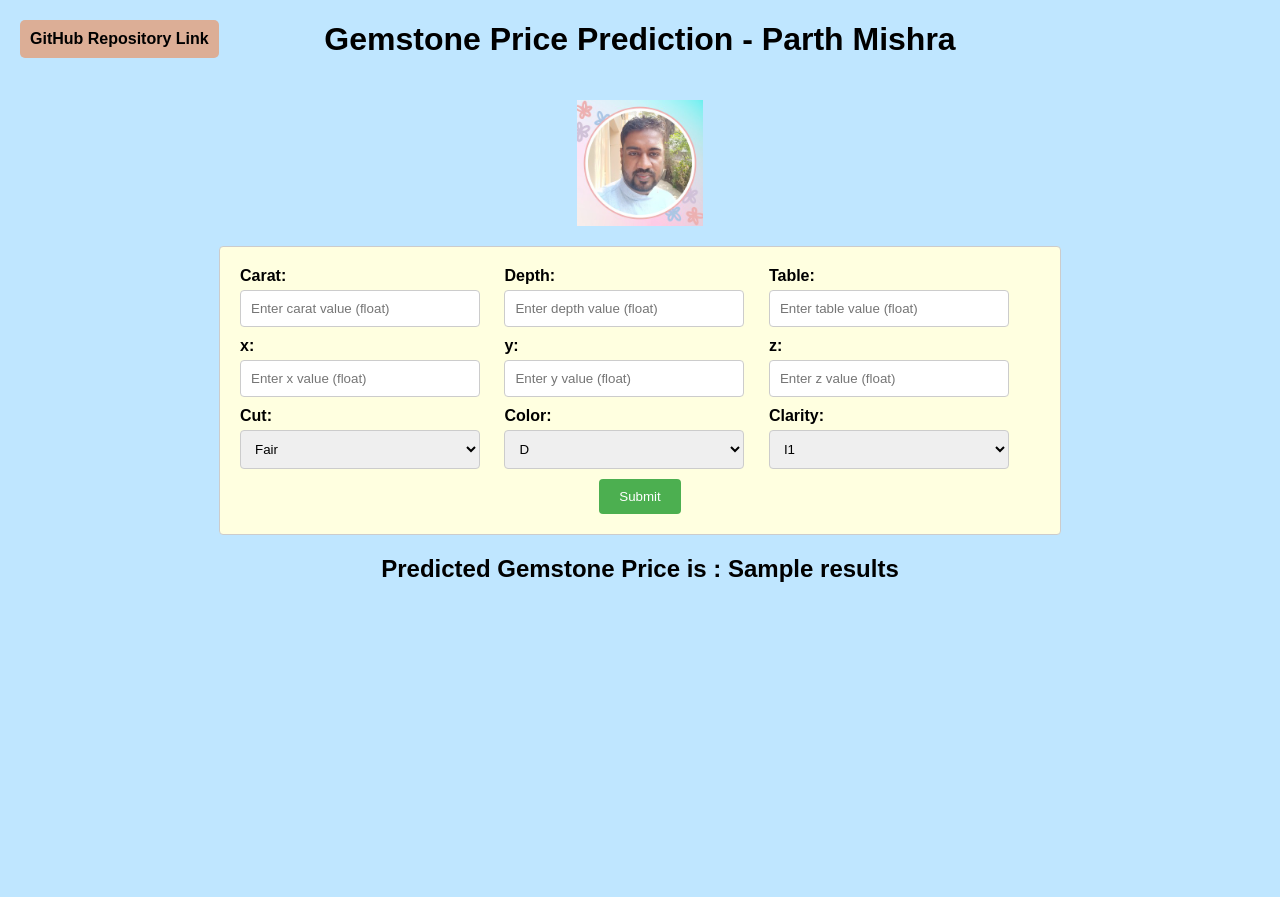
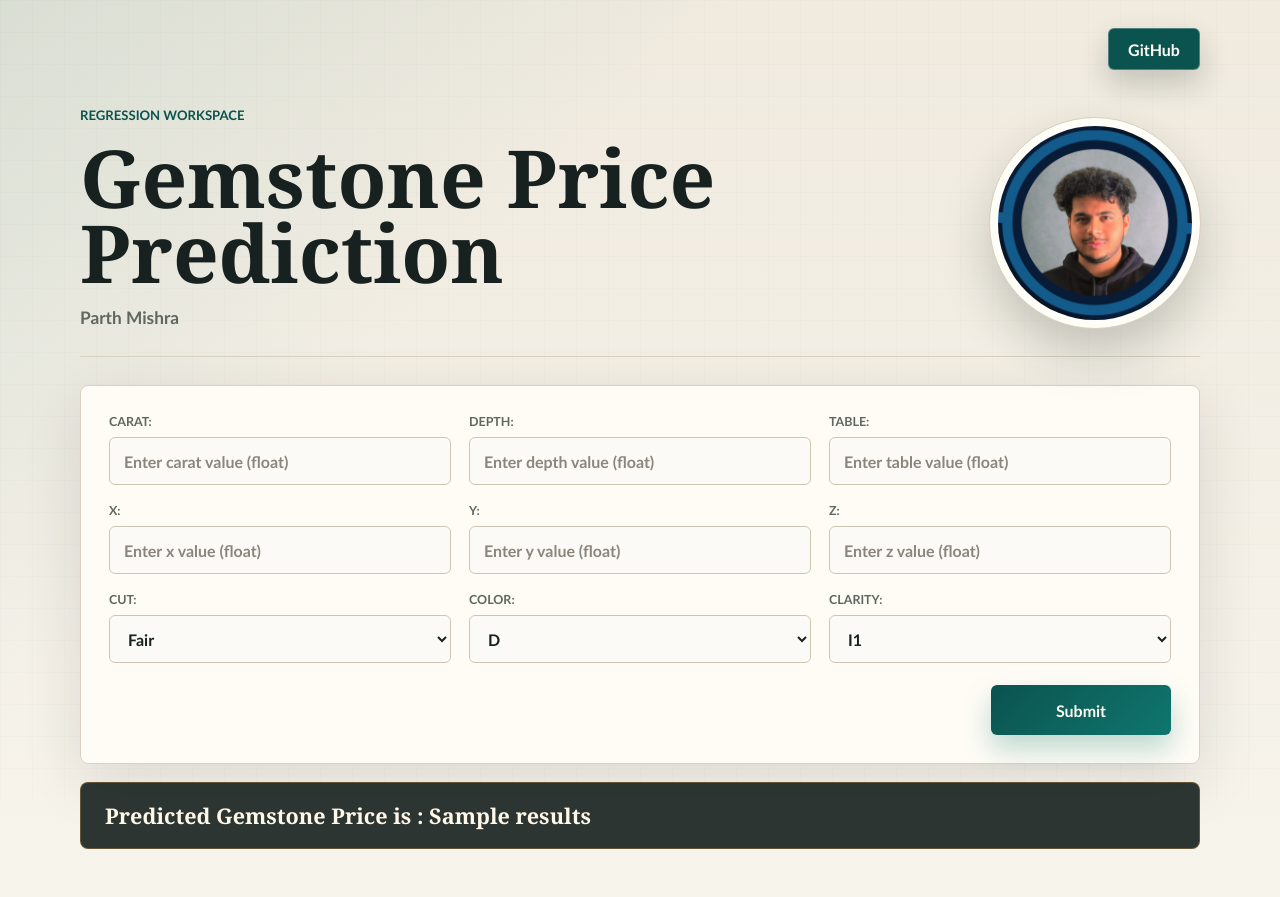
Before and after one commit to perrysolid/End-to-End-MLops-pipeline, a Flask app: template templates/index.html in a window 1280 px wide. Before the commit the page ends 582 px from the top, so only its background shows below. Run offline with Flask 3, Linux system fonts and the light colour scheme; the template is opened without the code that fills it: most values are stand-ins (such as "Sample title", 1, 10 or a date in 2020).

Commit message:
Refresh app branding and preview

```diff
--- a/static/css/style.css
+++ b/static/css/style.css
@@ -1,85 +1,248 @@
-body {
-    font-family: Arial, sans-serif;
-    background-color: #BFE6FF;
+:root {
+  --ink: #17211f;
+  --muted: #5e6761;
+  --paper: #f7f4ec;
+  --panel: #fffdf7;
+  --line: #d9d0bf;
+  --accent: #0f766e;
+  --accent-dark: #0b534f;
+  --brass: #b28237;
+  --field: #fbfaf6;
 }
 
-.top-left-link {
-        position: absolute;
-        top: 20px; /* Add some top margin */
-        left: 20px; /* Add some left margin */
-        padding: 10px; /* Add some padding */
-        background-color: #DCAE96; /* Add a background color */
-        border-radius: 5px; /* Add some rounded corners */
-        font-size: 16px; /* Increase the font size */
-        color: black; /* Change the font color */
-        text-decoration: none; /* Remove the underline */
-        font-weight: bold;
+* {
+  box-sizing: border-box;
 }
 
-.profile
-  {
+body {
+  margin: 0;
+  min-height: 100vh;
+  color: var(--ink);
+  font-family: Avenir, "Gill Sans", "Trebuchet MS", sans-serif;
+  background:
+    linear-gradient(135deg, rgba(15, 118, 110, 0.1), transparent 34%),
+    linear-gradient(180deg, #f0eadf 0%, var(--paper) 100%);
+}
+
+body::before {
+  content: "";
+  position: fixed;
+  inset: 0;
+  pointer-events: none;
+  opacity: 0.32;
+  background-image:
+    linear-gradient(rgba(23, 33, 31, 0.045) 1px, transparent 1px),
+    linear-gradient(90deg, rgba(23, 33, 31, 0.045) 1px, transparent 1px);
+  background-size: 32px 32px;
+}
+
+.app-shell {
+  position: relative;
+  width: min(1120px, calc(100% - 32px));
+  min-height: 100vh;
+  margin: 0 auto;
+  padding: 32px 0 48px;
+}
+
+.repo-link {
+  position: absolute;
+  top: 28px;
+  right: 0;
+  z-index: 2;
+  display: inline-flex;
+  align-items: center;
+  justify-content: center;
+  min-width: 92px;
+  min-height: 42px;
+  padding: 10px 18px;
+  color: var(--panel);
+  text-decoration: none;
+  font-weight: 800;
+  background: var(--accent-dark);
+  border: 1px solid rgba(255, 255, 255, 0.28);
+  border-radius: 6px;
+  box-shadow: 0 14px 30px rgba(18, 33, 31, 0.2);
+}
+
+.repo-link:hover {
+  background: var(--accent);
+}
+
+.masthead {
+  display: grid;
+  grid-template-columns: minmax(0, 1fr) 210px;
+  align-items: end;
+  gap: 36px;
+  padding: 72px 0 28px;
+  border-bottom: 1px solid var(--line);
+}
+
+.identity {
+  min-width: 0;
+}
+
+.eyebrow {
+  display: inline-block;
+  margin-bottom: 16px;
+  color: var(--accent-dark);
+  font-size: 0.82rem;
+  font-weight: 900;
+  text-transform: uppercase;
+  letter-spacing: 0;
+}
+
+h1 {
+  max-width: 720px;
+  margin: 0;
+  font-family: Georgia, "Times New Roman", serif;
+  font-size: 5rem;
+  line-height: 0.94;
+  font-weight: 700;
+}
+
+.identity p {
+  margin: 18px 0 0;
+  color: var(--muted);
+  font-size: 1.08rem;
+  font-weight: 800;
+}
+
+.profile {
   display: block;
-        margin-left: auto;
-        margin-right: auto;
-        width: 10%;
-        padding: 20px; /* adds 30 pixels of padding around the image */
+  width: 210px;
+  aspect-ratio: 1;
+  object-fit: cover;
+  border-radius: 50%;
+  border: 8px solid var(--panel);
+  outline: 1px solid var(--line);
+  box-shadow: 0 24px 50px rgba(29, 39, 34, 0.22);
 }
 
 .form-box {
-    max-width: 800px;
-    margin: 0 auto;
-    background-color: #FFFFE0;
-    padding: 20px;
-    border: 1px solid #ccc;
-    border-radius: 4px;
+  margin-top: 28px;
+  padding: 28px;
+  background: rgba(255, 253, 247, 0.92);
+  border: 1px solid var(--line);
+  border-radius: 8px;
+  box-shadow: 0 18px 60px rgba(39, 34, 24, 0.12);
+}
+
+form {
+  display: grid;
+  grid-template-columns: repeat(3, minmax(0, 1fr));
+  gap: 18px;
+}
+
+.form-group {
+  min-width: 0;
+}
+
+.form-group label {
+  display: block;
+  margin-bottom: 8px;
+  color: var(--muted);
+  font-size: 0.78rem;
+  font-weight: 900;
+  text-transform: uppercase;
+  letter-spacing: 0;
+}
+
+input[type="text"],
+select {
+  width: 100%;
+  min-height: 48px;
+  padding: 12px 14px;
+  color: var(--ink);
+  font: inherit;
+  font-weight: 700;
+  background: var(--field);
+  border: 1px solid #cfc5b5;
+  border-radius: 6px;
+  outline: none;
+}
+
+input[type="text"]::placeholder {
+  color: #8b857c;
+  font-weight: 600;
+}
+
+input[type="text"]:focus,
+select:focus {
+  border-color: var(--accent);
+  box-shadow: 0 0 0 4px rgba(15, 118, 110, 0.14);
+}
+
+input[type="submit"] {
+  grid-column: 1 / -1;
+  justify-self: end;
+  min-width: 180px;
+  min-height: 50px;
+  margin-top: 4px;
+  padding: 12px 24px;
+  color: #fffaf0;
+  font: inherit;
+  font-weight: 900;
+  cursor: pointer;
+  background: linear-gradient(135deg, var(--accent-dark), var(--accent));
+  border: 0;
+  border-radius: 6px;
+  box-shadow: 0 14px 28px rgba(15, 118, 110, 0.28);
+}
+
+input[type="submit"]:hover {
+  transform: translateY(-1px);
+}
+
+.result-panel {
+  margin: 18px 0 0;
+  padding: 18px 24px;
+  background: rgba(23, 33, 31, 0.9);
+  border: 1px solid rgba(178, 130, 55, 0.42);
+  border-radius: 8px;
+}
+
+h2 {
+  margin: 0;
+  color: #fff8e8;
+  font-family: Georgia, "Times New Roman", serif;
+  font-size: 1.35rem;
+  font-weight: 700;
+}
+
+@media (max-width: 760px) {
+  .app-shell {
+    width: min(100% - 24px, 560px);
+    padding-top: 20px;
+  }
+
+  .repo-link {
+    position: static;
+    margin-bottom: 18px;
+  }
+
+  .masthead {
+    grid-template-columns: 1fr;
+    gap: 20px;
+    padding: 12px 0 22px;
   }
 
   h1 {
-    text-align: center;
+    font-size: 3.05rem;
   }
 
-  h2 {
-    text-align: center;
+  .profile {
+    width: 148px;
   }
 
-  label {
-    display: block;
-    margin-bottom: 10px;
-    font-weight: bold;
+  .form-box {
+    padding: 18px;
   }
 
-  input[type="text"], select {
-    padding: 10px;
-    border: 1px solid #ccc;
-    border-radius: 4px;
-    box-sizing: border-box;
-    margin-bottom: 10px;
-    width: 100%;
+  form {
+    grid-template-columns: 1fr;
   }
 
   input[type="submit"] {
-    background-color: #4CAF50;
-    color: white;
-    padding: 10px 20px;
-    border: none;
-    border-radius: 4px;
-    cursor: pointer;
-    margin-top: 10px;
-    display: block;
-    margin: 0 auto;
+    justify-self: stretch;
   }
-
-  input[type="submit"]:hover {
-    background-color: #45a049;
 }
-
-  .form-group {
-    display: inline-block;
-    vertical-align: top;
-    margin-right: 20px;
-    width: 30%;
-  }
-
-  .form-group label {
-    margin-bottom: 5px;
-  }
--- a/templates/index.html
+++ b/templates/index.html
@@ -5,11 +5,20 @@
     <link rel="stylesheet" href="{{ url_for('static', filename='css/style.css') }}">
   </head>
   <body>
-    <a href="https://github.com/perrysolid/End-to-End-MLops-pipeline" class="top-left-link" target="_blank">GitHub Repository Link</a>
-    <h1>Gemstone Price Prediction - Parth Mishra</h1>
-    <img src="{{url_for('static', filename='/Image/your_profile_pic.jpg')}}" alt="Your Profile Picture" class="profile">
-    <div class="form-box">
-    <form action="{{url_for('predict_datapoint')}}" method="POST">
+    <main class="app-shell">
+      <a href="https://github.com/perrysolid/End-to-End-MLops-pipeline" class="repo-link" target="_blank" rel="noreferrer">GitHub</a>
+
+      <section class="masthead">
+        <div class="identity">
+          <span class="eyebrow">Regression Workspace</span>
+          <h1>Gemstone Price Prediction</h1>
+          <p>Parth Mishra</p>
+        </div>
+        <img src="{{ url_for('static', filename='Image/profile.jpeg') }}" alt="Parth Mishra" class="profile">
+      </section>
+
+      <section class="form-box">
+        <form action="{{url_for('predict_datapoint')}}" method="POST">
         <div class="form-group">
             <label for="carat">Carat:</label>
             <input type="text" id="carat" name="carat" placeholder="Enter carat value (float)">
@@ -78,13 +87,15 @@
       </select>
     </div>
 
-    <div style="clear:both;"></div>
       <input type="submit" value="Submit">
     </form>
-    </div>
-    <div>
-    <h2>
-      Predicted Gemstone Price is : {{ results }}
-    </h2>
+      </section>
+
+      {% if results %}
+      <section class="result-panel">
+        <h2>Predicted Gemstone Price is : {{ results }}</h2>
+      </section>
+      {% endif %}
+    </main>
   </body>
 </html>
```
Also changed, not shown: README.md, static/Image/profile.jpeg (added), static/Image/your_profile_pic.jpg (deleted), 2 other files. Lines whose indentation alone changed are shown as unchanged.
